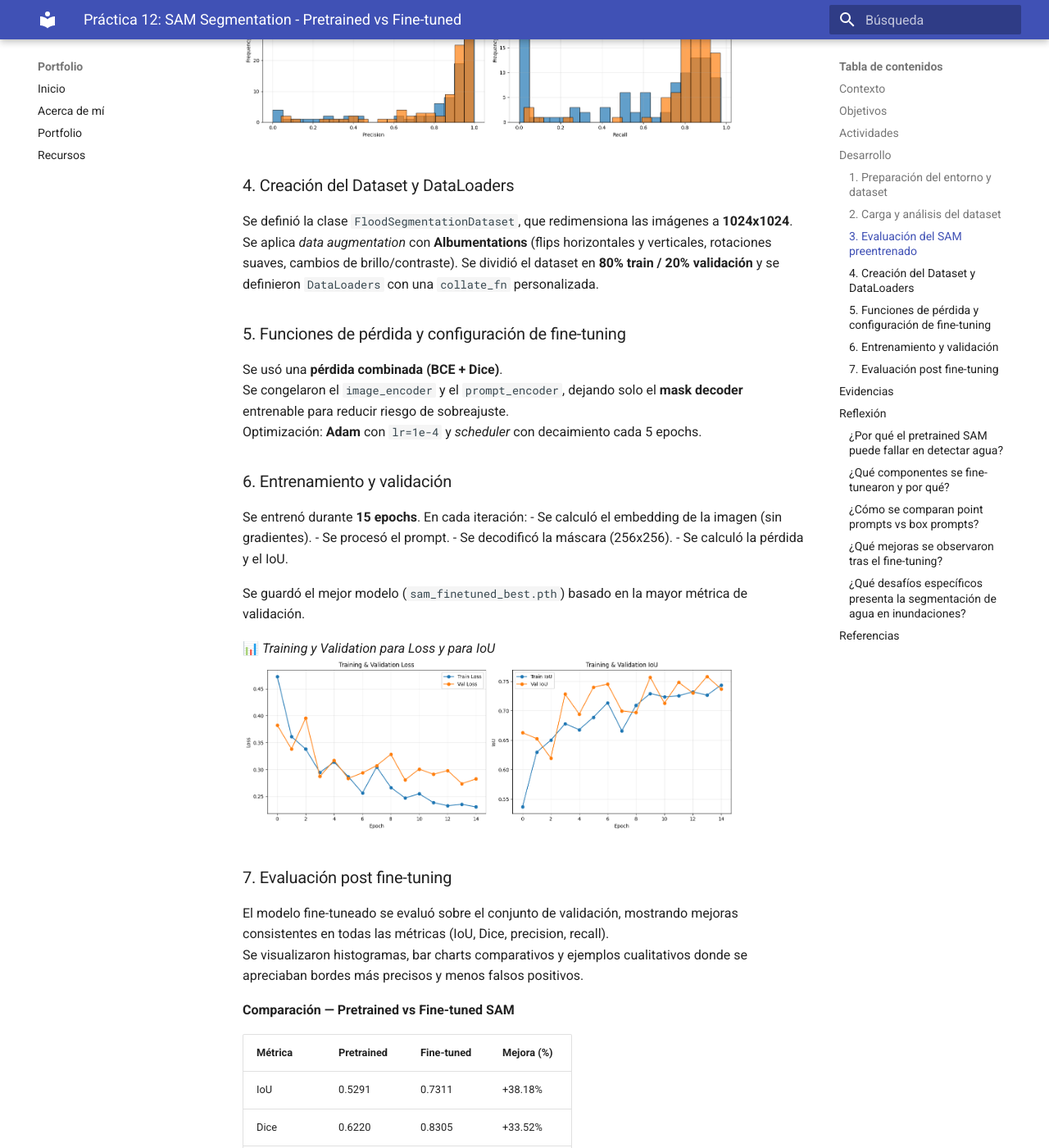
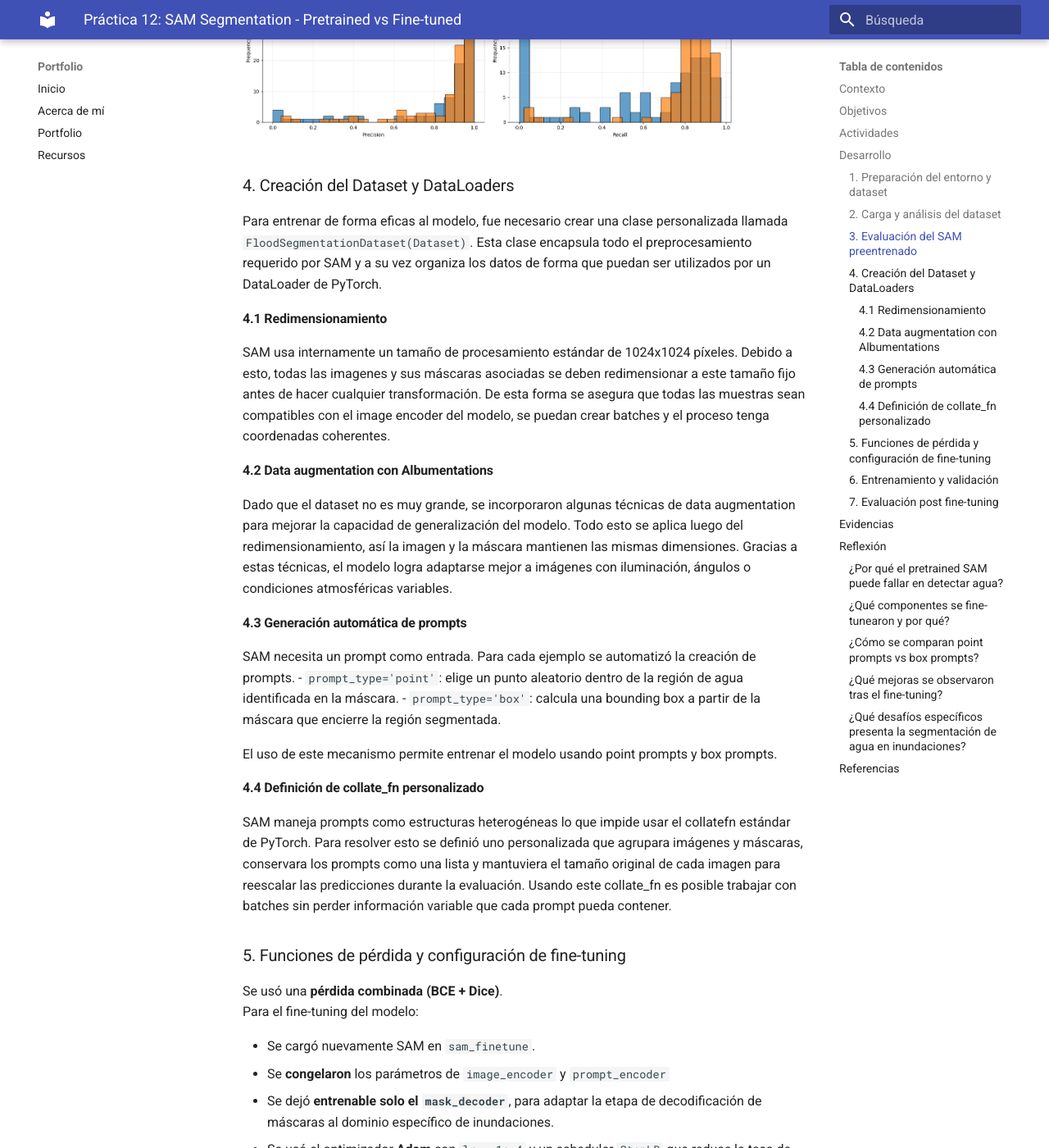
Before and after one commit to gamarradiego/ia-portfolio, an MkDocs documentation site: the page built from docs/portfolio/ut3/04-practica12.md, in a window 1280 px wide and 1400 px high, scrolled down 5030 px. Shown: the whole window at 82% size. Built offline with MkDocs 1.6.1 and Material for MkDocs 9.7.7, drawn with Linux system fonts in a browser that asks for light colours; some of the changed text lies outside the part shown.

Commit message:
correcciones p12

```diff
--- a/docs/portfolio/ut3/04-practica12.md
+++ b/docs/portfolio/ut3/04-practica12.md
@@ -127,16 +127,38 @@ Se calcularon métricas (`IoU`, `Dice`, `Precision`, `Recall`) con funciones per
 
 
 ### 4. Creación del Dataset y DataLoaders
-Se definió la clase `FloodSegmentationDataset`, que redimensiona las imágenes a **1024x1024**. Se aplica *data augmentation* con **Albumentations** (flips horizontales y verticales, rotaciones suaves, cambios de brillo/contraste).
-Se dividió el dataset en **80% train / 20% validación** y se definieron `DataLoaders` con una `collate_fn` personalizada.
+Para entrenar de forma eficas al modelo, fue necesario crear una clase personalizada llamada `FloodSegmentationDataset(Dataset)`. Esta clase encapsula todo el preprocesamiento requerido por SAM y a su vez organiza los datos de forma que puedan ser utilizados por un DataLoader de PyTorch.
+
+#### 4.1 Redimensionamiento
+SAM usa internamente un tamaño de procesamiento estándar de 1024x1024 píxeles. Debido a esto, todas las imagenes y sus máscaras asociadas se deben redimensionar a este tamaño fijo antes de hacer cualquier transformación. De esta forma se asegura que todas las muestras sean compatibles con el image encoder del modelo, se puedan crear batches y el proceso tenga coordenadas coherentes.
+
+#### 4.2 Data augmentation con Albumentations
+Dado que el dataset no es muy grande, se incorporaron algunas técnicas de data augmentation para mejorar la capacidad de generalización del modelo. Todo esto se aplica luego del redimensionamiento, así la imagen y la máscara mantienen las mismas dimensiones.
+Gracias a estas técnicas, el modelo logra adaptarse mejor a imágenes con iluminación, ángulos o condiciones atmosféricas variables.
+
+#### 4.3 Generación automática de prompts
+SAM necesita un prompt como entrada. Para cada ejemplo se automatizó la creación de prompts.
+- `prompt_type='point'`: elige un punto aleatorio dentro de la región de agua identificada en la máscara.
+- `prompt_type='box'`: calcula una bounding box a partir de la máscara que encierre la región segmentada.
+
+El uso de este mecanismo permite entrenar el modelo usando point prompts y box prompts.
+
+#### 4.4 Definición de collate_fn personalizado
+SAM maneja prompts como estructuras heterogéneas lo que impide usar el collatefn estándar de PyTorch. Para resolver esto se definió uno personalizada que agrupara imágenes y máscaras, conservara los prompts como una lista y mantuviera el tamaño original de cada imagen para reescalar las predicciones durante la evaluación.
+Usando este collate_fn es posible trabajar con batches sin perder información variable que cada prompt pueda contener.
 
 ### 5. Funciones de pérdida y configuración de fine-tuning
 Se usó una **pérdida combinada (BCE + Dice)**.
-Se congelaron el `image_encoder` y el `prompt_encoder`, dejando solo el **mask decoder** entrenable para reducir riesgo de sobreajuste.
-Optimización: **Adam** con `lr=1e-4` y *scheduler* con decaimiento cada 5 epochs.
+Para el fine-tuning del modelo:
+
+- Se cargó nuevamente SAM en `sam_finetune`.
+- Se **congelaron** los parámetros de `image_encoder` y `prompt_encoder`
+- Se dejó **entrenable solo el `mask_decoder`**, para adaptar la etapa de decodificación de máscaras al dominio específico de inundaciones.
+- Se usó el optimizador **Adam** con `lr = 1e-4` y un scheduler `StepLR` que reduce la tasa de aprendizaje cada 5 epochs.
 
 ### 6. Entrenamiento y validación
 Se entrenó durante **15 epochs**. En cada iteración:
+
 - Se calculó el embedding de la imagen (sin gradientes).
 - Se procesó el prompt.
 - Se decodificó la máscara (256x256).
@@ -149,7 +171,21 @@ Se guardó el mejor modelo (`sam_finetuned_best.pth`) basado en la mayor métric
 
 ### 7. Evaluación post fine-tuning
 El modelo fine-tuneado se evaluó sobre el conjunto de validación, mostrando mejoras consistentes en todas las métricas (IoU, Dice, precision, recall).
-Se visualizaron histogramas, bar charts comparativos y ejemplos cualitativos donde se apreciaban bordes más precisos y menos falsos positivos.
+
+Se compararon las métricas promedio del modelo:
+
+- **Pretrained SAM** vs **SAM fine-tuneado**
+
+Métricas consideradas:
+
+- IoU medio + desviación estándar
+- Dice medio
+- Precisión y recall medios
+
+Además de los valores numéricos, se generaron:
+
+- Histogramas que comparan las distribuciones de IoU, Dice, Precision y Recall antes y después del fine-tuning.
+- Un **bar chart** resumiendo el valor medio de cada métrica para ambos modelos.
 
 **Comparación — Pretrained vs Fine-tuned SAM**
 
@@ -208,3 +244,15 @@ El modelo debe aprender a distinguir estos patrones para lograr segmentaciones c
 ---
 
 ## Referencias
+
+- [Kirillov, A., Mintun, E., et al. (2023). *Segment Anything*. Meta AI Research.](https://arxiv.org/abs/2304.02643)
+
+- [Repositorio oficial de Segment Anything (Meta AI) – GitHub](https://github.com/facebookresearch/segment-anything)
+
+- [Dataset: *Flood Area Segmentation* – Kaggle (Faizal Karim)](https://www.kaggle.com/datasets/faizalkarim/flood-area-segmentation)
+
+- [PyTorch Documentation – Dataset, DataLoader y Autograd](https://pytorch.org/docs/stable/data.html)
+
+- [Albumentations: Efficient Image Augmentation Library](https://albumentations.ai/docs/)
+
+- [OpenCV-Python Documentation – Image Processing Reference](https://docs.opencv.org/4.x/)
```
Also changed, not shown: other parts of docs/portfolio/ut3/04-practica12.md (+2 -2 lines).
